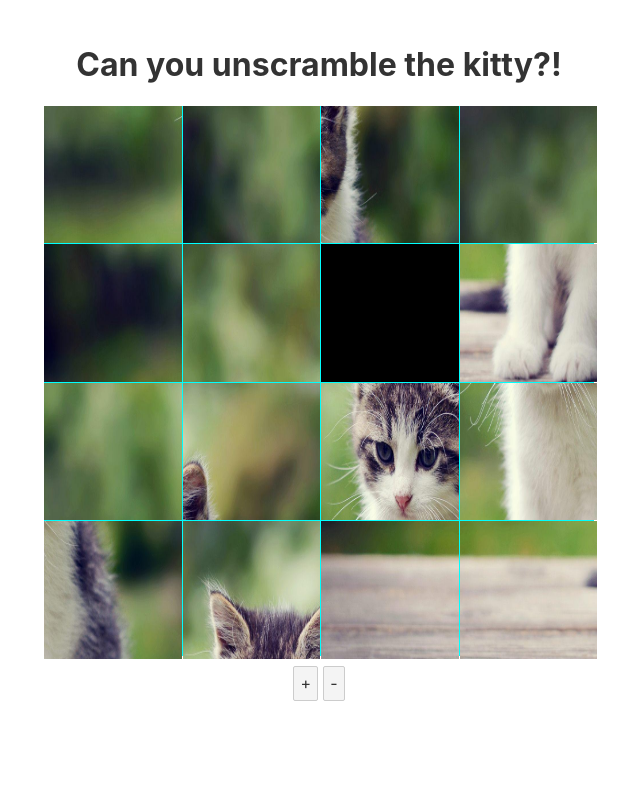
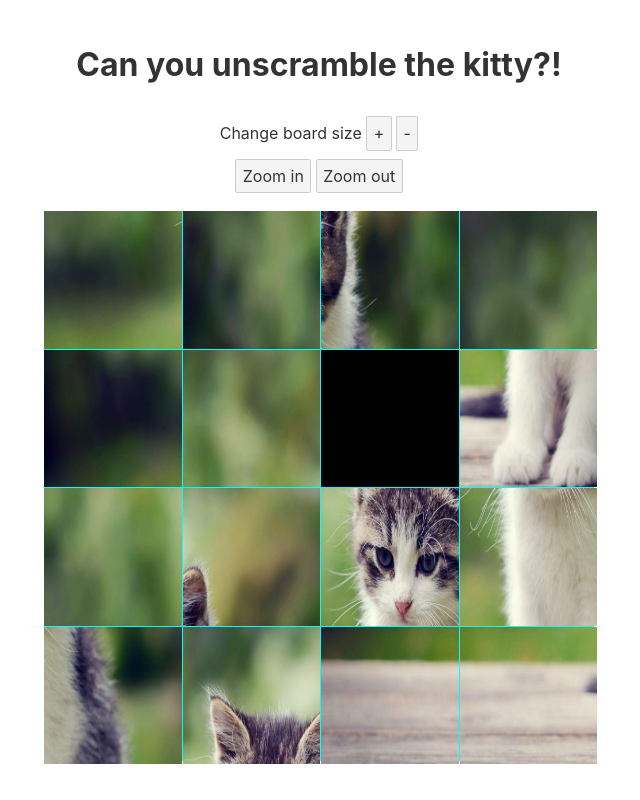
Before and after one commit to Kavikick/TilePuzzle, a Svelte app: page / in a window 1280 px wide. Shown: the whole page, without its empty margins (321-961 px from the left). Built offline with nearby package versions, Linux system fonts and the light colour scheme.

Commit message:
Dynamic display size

```diff
--- a/src/Components/Board.svelte
+++ b/src/Components/Board.svelte
@@ -70,6 +70,25 @@
     }
 </script>
 
+<div class="boardSettings">
+    <div class="boardSize">
+        Change board size
+        <button on:click={() => changeBoardSize("+")}>+</button>
+        <button on:click={() => changeBoardSize("-")}>-</button>
+    </div>
+    <div class="displaySize">
+        <button
+            on:click={() => {
+                displaySize += 50;
+            }}>Zoom in</button
+        >
+        <button
+            on:click={() => {
+                displaySize -= 50;
+            }}>Zoom out</button
+        >
+    </div>
+</div>
 <div
     class="board"
     style="grid-template-columns: {'auto '.repeat(
@@ -95,10 +114,6 @@
         {/each}
     {/if}
 </div>
-<div class="boardSettings">
-    <button on:click={() => changeBoardSize("+")}>+</button>
-    <button on:click={() => changeBoardSize("-")}>-</button>
-</div>
 
 <style>
     .board {
```
